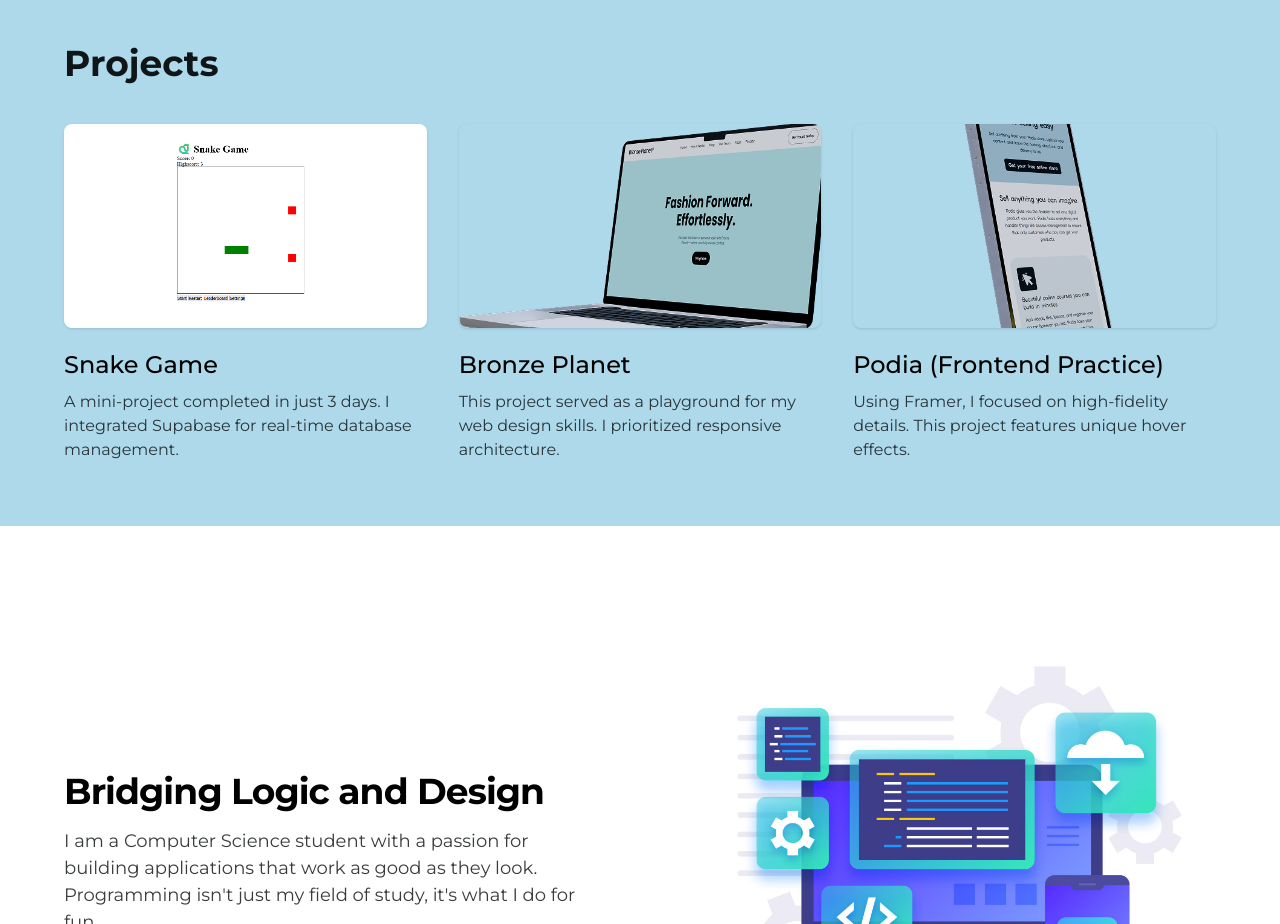
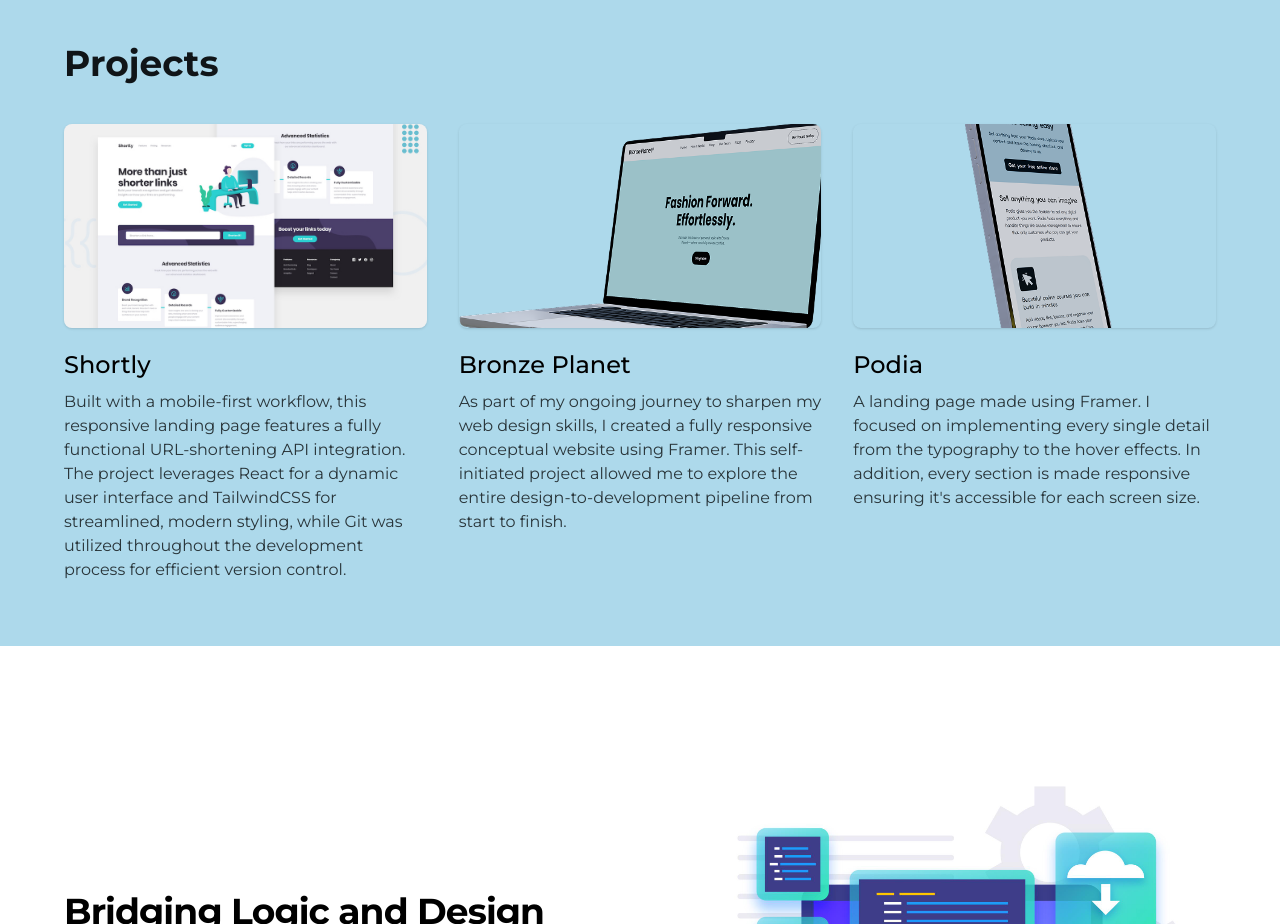
Before and after one commit to ibn-h/bb-portfolio, a React (Vite) app: page /#/ in a window 1280 px wide. Shown: the part 900-1824 px from the top of the page. Built offline with nearby package versions, Linux system fonts and the light colour scheme; no server answers.

Commit message:
Update projects

```diff
--- a/src/components/projects.jsx
+++ b/src/components/projects.jsx
@@ -1,35 +1,31 @@
 import { motion } from "framer-motion";
-import { Link } from "react-router-dom";
 import { itemVariants } from "../utils/motion";
 
 import bronzePlanetImg from "../assets/bronze-planet.png";
-import snakeGameImg from "../assets/snake-game.png";
 import podiaImg from "../assets/podia.png";
+import shortlyPreview from "../assets/previewShortly.jpg";
 
 const projectsData = [
   {
-    id: 1,
-    link: "https://snake-game-ygmm.onrender.com/",
-    image: snakeGameImg,
-    title: "Snake Game",
+    link: "https://ibn-h.github.io/url-shortening-api-master/",
+    image: shortlyPreview,
+    title: "Shortly",
     Description:
-      "A mini-project completed in just 3 days. I integrated Supabase for real-time database management.",
+      "Built with a mobile-first workflow, this responsive landing page features a fully functional URL-shortening API integration. The project leverages React for a dynamic user interface and TailwindCSS for streamlined, modern styling, while Git was utilized throughout the development process for efficient version control.",
   },
   {
-    id: 2,
     link: "https://violet-goal-407157.framer.app/",
     image: bronzePlanetImg,
     title: "Bronze Planet",
     Description:
-      "This project served as a playground for my web design skills. I prioritized responsive architecture.",
+      "As part of my ongoing journey to sharpen my web design skills, I created a fully responsive conceptual website using Framer. This self-initiated project allowed me to explore the entire design-to-development pipeline from start to finish.",
   },
   {
-    id: 3,
     link: "https://entire-words-752427.framer.app/",
     image: podiaImg,
-    title: "Podia (Frontend Practice)",
+    title: "Podia",
     Description:
-      "Using Framer, I focused on high-fidelity details. This project features unique hover effects.",
+      "A landing page made using Framer. I focused on implementing every single detail from the typography to the hover effects. In addition, every section is made responsive ensuring it's accessible for each screen size.",
   },
 ];
 
@@ -39,7 +35,7 @@
     visible: {
       opacity: 1,
       transition: {
-        staggerChildren: 0.2, // Time between each project card appearing
+        staggerChildren: 0.2,
       },
     },
   };
@@ -70,9 +66,9 @@
         </motion.h2>
 
         <div className="grid grid-cols-1 gap-4 sm:gap-6 md:grid-cols-2 md:gap-8 lg:grid-cols-3">
-          {projectsData.map(({ id, link, image, title, Description }) => (
+          {projectsData.map(({ link, image, title, Description }, key) => (
             <motion.article
-              key={id}
+              key={key}
               variants={cardVariants}
               className="flex flex-col gap-4 sm:gap-6"
             >
```
Also changed, not shown: src/assets/previewShortly.jpg (added).
